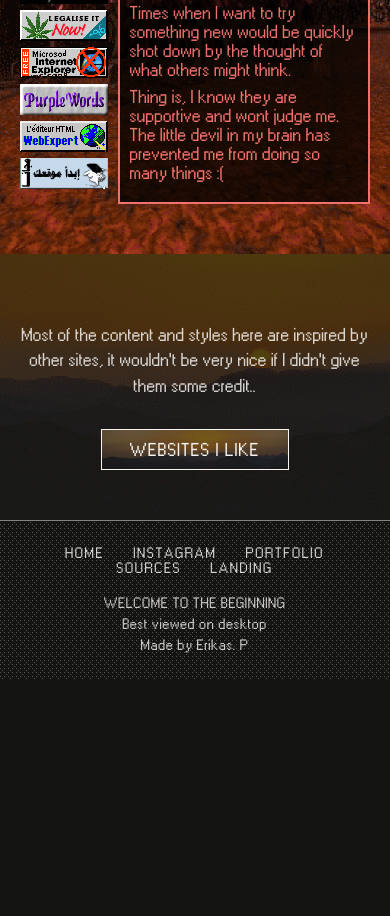
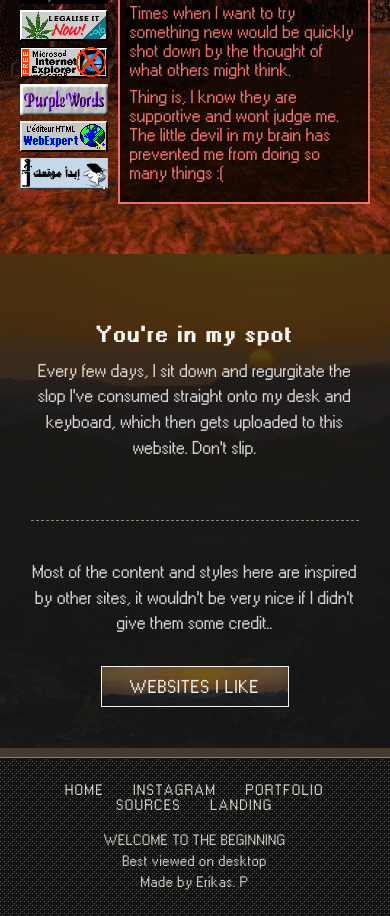
Before and after one commit to eika12345/eikas-corner, a plain HTML site: page home.html in a window 390 px wide. Shown: the part 1355-2271 px from the top of the page. Before the commit the page ends 2034 px from the top, so only its background shows below. Drawn offline with Linux system fonts and the light colour scheme; a script that the page names is missing.

Commit message:
about me

```diff
--- a/home.html
+++ b/home.html
@@ -81,8 +81,15 @@
             </div>
 
             <div class="credit-section">
+                <div class="about-box">
+                    <h3 class="about-heading">You're in my spot</h3>
+                    <p>Every few days, I sit down and regurgitate the slop I've consumed straight onto my desk and keyboard, which then gets uploaded to this website. Don't slip.</p>
+                </div>
+
+                <div class="credit-box">
                     <p>Most of the content and styles here are inspired by other sites, it wouldn't be very nice if I didn't give them some credit..</p>
                     <a href="links.html" class="link-credit has-bg">websites i like</a>
+                </div>
             </div>
         </div>
 
@@ -112,7 +119,7 @@
         } else {
             pageFade.style.transition = 'none';
             pageFade.classList.remove('fade-out');
-            void pageFade.offsetWidth; // force reflow before re-enabling transition
+            void pageFade.offsetWidth;
             pageFade.style.transition = '';
         }
     })();
--- a/stylesheet.css
+++ b/stylesheet.css
@@ -980,12 +980,36 @@ body {
         max-width: 100%;
     }
 }
-/*-------------------credit section----------------*/
+/*-------------------credit/about section----------------*/
 .credit-section {
     font-family: w98regular;
-    padding: 70px max(20px, calc((100% - 600px) / 2)) 50px;
+    padding: 70px 8% 50px;
+    border-top: 1px dashed rgba(245, 243, 240, 0.5);
+    display: grid;
+    grid-template-columns: 1fr 1fr;
+    align-items: start;
+}
+
+.about-box,
+.credit-box {
+    padding: 0 6%;
+}
+
+.about-box {
+    text-align: left;
+    border-right: 1px dashed rgba(245, 243, 240, 0.5);
+}
+
+.credit-box {
     text-align: center;
-    border-top: 1px dashed rgba(245, 243, 240, 0.5);
+}
+
+.about-heading {
+    margin: 0 0 12px;
+    font-size: 20px;
+    font-family: w98bold;
+    font-weight: normal;
+    letter-spacing: 1px;
 }
 
 .link-credit {
@@ -1039,6 +1063,20 @@ body {
     .credit-section {
         position: relative;
         border-top: none;
+        grid-template-columns: 1fr;
+        gap: 40px;
+    }
+
+    .about-box,
+    .credit-box {
+        padding: 0;
+        text-align: center;
+    }
+
+    .about-box {
+        border-right: none;
+        padding-bottom: 40px;
+        border-bottom: 1px dashed rgba(245, 243, 240, 0.5);
     }
 }
 
```
